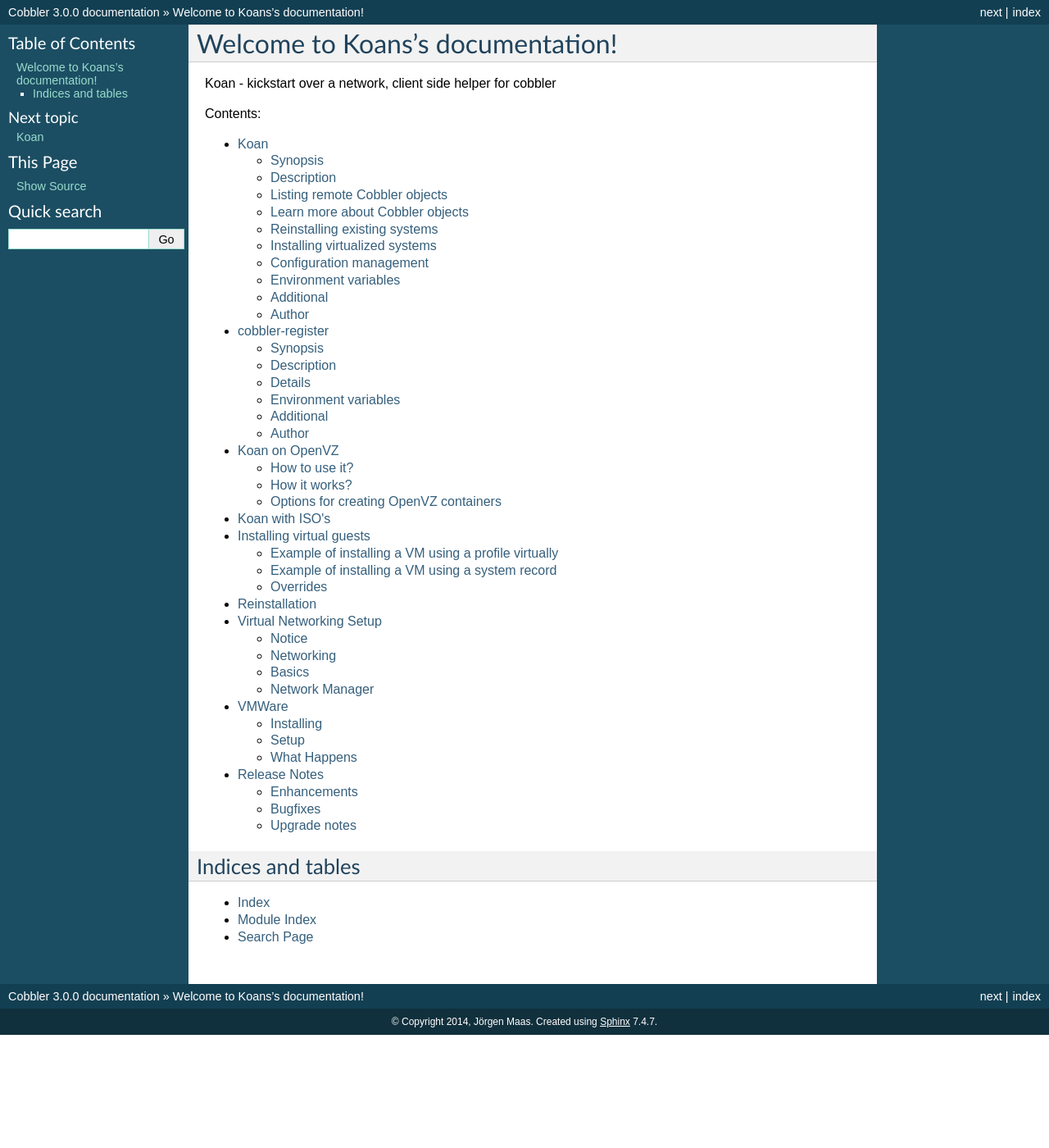
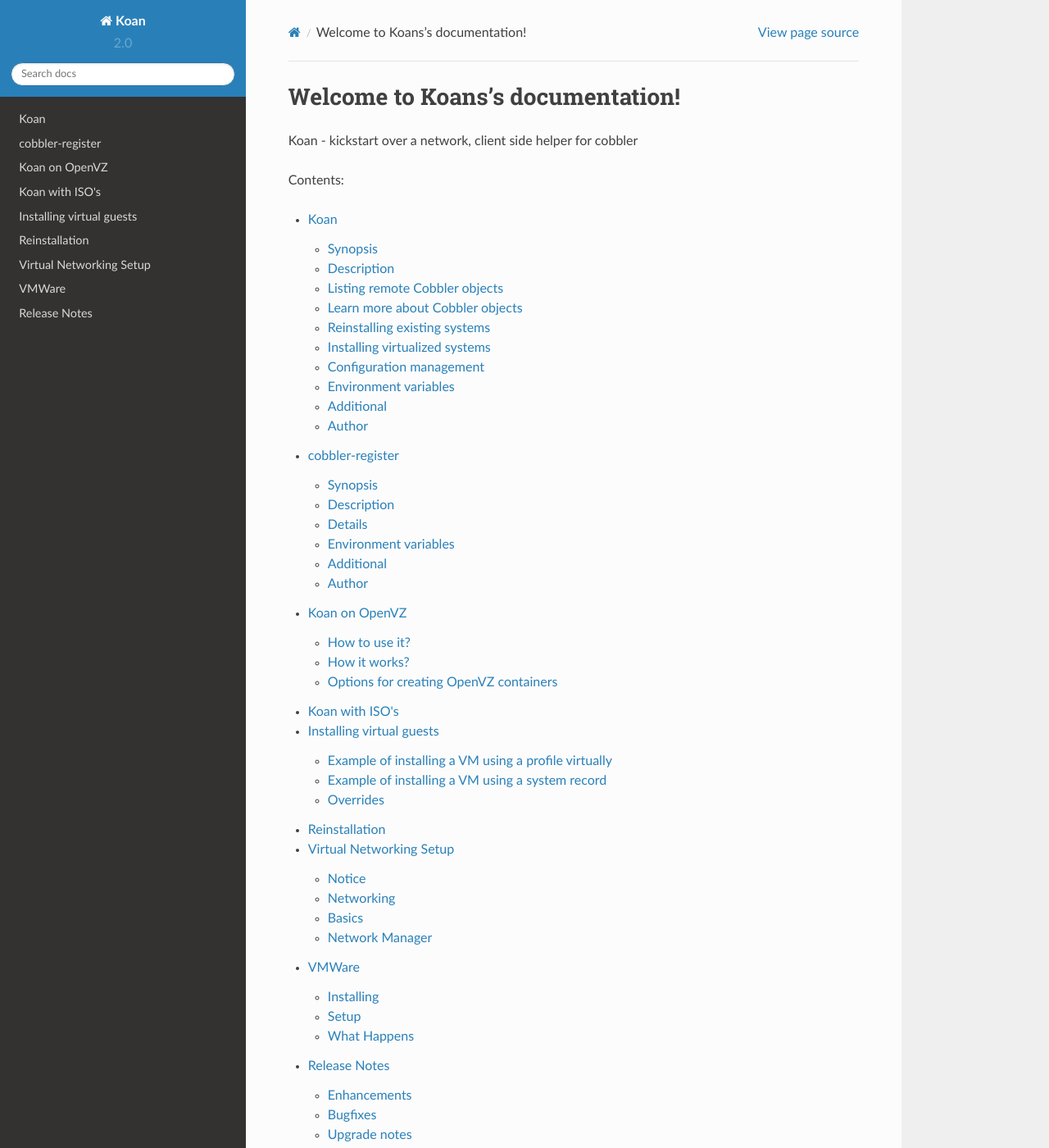
Before and after one commit to cobbler/koan, a Sphinx documentation site: the page built from docs/index.rst, in a window 1280 px wide and 1400 px high. Shown: the whole window at 82% size. Built offline with Sphinx 7.4.7 and the Read the Docs theme 2.0.0, drawn with Linux system fonts in a browser that asks for light colours; some of the changed text lies outside the part shown.

```diff
--- a/docs/conf.py
+++ b/docs/conf.py
@@ -1,31 +1,45 @@
 # -*- coding: utf-8 -*-
 #
-# Cobbler documentation build configuration file, created by
-# sphinx-quickstart on Sat Aug 23 06:59:22 2014.
+# Configuration file for the Sphinx documentation builder.
 #
-# This file is execfile()d with the current directory set to its containing dir.
-#
-# Note that not all possible configuration values are present in this
-# autogenerated file.
-#
-# All configuration values have a default; values that are commented out
-# serve to show the default.
+# This file does only contain a selection of the most common options. For a
+# full list see the documentation:
+# http://www.sphinx-doc.org/en/master/config
 
-import sys, os
+# -- Path setup --------------------------------------------------------------
 
 # If extensions (or modules to document with autodoc) are in another directory,
 # add these directories to sys.path here. If the directory is relative to the
 # documentation root, use os.path.abspath to make it absolute, like shown here.
-#sys.path.insert(0, os.path.abspath('.'))
+#
+import os
+import sys
+sys.path.insert(0, os.path.abspath('..'))
 
-# -- General configuration -----------------------------------------------------
+
+# -- Project configuration -----------------------------------------------------
+
+project = 'Koan'
+copyright = '2014, Jörgen Maas'
+author = 'Jörgen Maas'
+
+# The short X.Y version
+version = '2.0'
+# The full version, including alpha/beta/rc tags
+release = '2.9.0'
+
+
+# -- General configuration ---------------------------------------------------
 
 # If your documentation needs a minimal Sphinx version, state it here.
-#needs_sphinx = '1.0'
+#
+# needs_sphinx = '1.0'
 
 # Add any Sphinx extension module names here, as strings. They can be extensions
 # coming with Sphinx (named 'sphinx.ext.*') or your custom ones.
-extensions = ['sphinx.ext.autodoc']
+extensions = [
+    'sphinx.ext.autodoc',
+]
 
 # Add any paths that contain templates here, relative to this directory.
 templates_path = ['_templates']
@@ -39,22 +53,10 @@ source_suffix = '.rst'
 # The master toctree document.
 master_doc = 'index'
 
-# General information about the project.
-project = u'Cobbler'
-copyright = u'2014, Jörgen Maas'
-
-# The version info for the project you're documenting, acts as replacement for
-# |version| and |release|, also used in various other places throughout the
-# built documents.
-#
-# The short X.Y version.
-version = '3.0'
-# The full version, including alpha/beta/rc tags.
-release = '3.0.0'
 
 # The language for content autogenerated by Sphinx. Refer to documentation
 # for a list of supported languages.
-#language = None
+language = 'en'
 
 # There are two options for replacing |today|: either, you set today to some
 # non-false value, then it is used:
@@ -91,12 +93,22 @@ pygments_style = 'sphinx'
 
 # The theme to use for HTML and HTML Help pages.  See the documentation for
 # a list of builtin themes.
-html_theme = 'default'
+html_theme = 'sphinx_rtd_theme'
 
 # Theme options are theme-specific and customize the look and feel of a theme
 # further.  For a list of options available for each theme, see the
 # documentation.
-#html_theme_options = {}
+html_theme_options = {
+    'canonical_url': '',
+    # 'analytics_id': '',  #  Provided by Google in your dashboard
+    'logo_only': False,
+    'display_version': True,
+    'prev_next_buttons_location': 'bottom',
+    # Toc options
+    'collapse_navigation': True,
+    'sticky_navigation': True,
+    'navigation_depth': 4,
+}
 
 # Add any paths that contain custom themes here, relative to this directory.
 #html_theme_path = []
@@ -164,26 +176,27 @@ html_static_path = []
 #html_file_suffix = None
 
 # Output file base name for HTML help builder.
-htmlhelp_basename = 'Cobblerdoc'
+htmlhelp_basename = 'Koandoc'
 
 
 # -- Options for LaTeX output --------------------------------------------------
 
 latex_elements = {
-# The paper size ('letterpaper' or 'a4paper').
-#'papersize': 'letterpaper',
+    # The paper size ('letterpaper' or 'a4paper').
+    'papersize': 'a4paper',
 
-# The font size ('10pt', '11pt' or '12pt').
-#'pointsize': '10pt',
+    # The font size ('10pt', '11pt' or '12pt').
+    #'pointsize': '10pt',
 
-# Additional stuff for the LaTeX preamble.
-#'preamble': '',
+    # Additional stuff for the LaTeX preamble.
+    #'preamble': '',
 }
 
 # Grouping the document tree into LaTeX files. List of tuples
 # (source start file, target name, title, author, documentclass [howto/manual]).
 latex_documents = [
-  ('index', 'Koan.tex', u'Koan Documentation', u'Jörgen Maas', 'manual'),
+  (master_doc, 'Koan.tex', u'Koan Documentation',
+   'Jörgen Maas', 'manual'),
 ]
 
 # The name of an image file (relative to this directory) to place at the top of
@@ -226,8 +239,8 @@ man_pages = [
 # (source start file, target name, title, author,
 #  dir menu entry, description, category)
 texinfo_documents = [
-  ('index', 'Cobbler', u'Cobbler Documentation',
-   u'Jörgen Maas', 'Cobbler', 'One line description of project.',
+  (master_doc, 'Koan', u'Koan Documentation',
+   u'Jörgen Maas', 'Koan', 'One line description of project.',
    'Miscellaneous'),
 ]
 
@@ -239,3 +252,36 @@ texinfo_documents = [
 
 # How to display URL addresses: 'footnote', 'no', or 'inline'.
 #texinfo_show_urls = 'footnote'
+
+# -- Options for Epub output -------------------------------------------------
+
+# Bibliographic Dublin Core info.
+epub_title = project
+epub_author = author
+epub_publisher = author
+epub_copyright = copyright
+
+# The unique identifier of the text. This can be a ISBN number
+# or the project homepage.
+#
+# epub_identifier = ''
+
+# A unique identification for the text.
+#
+# epub_uid = ''
+
+# A list of files that should not be packed into the epub file.
+epub_exclude_files = ['search.html']
+
+
+# -- Extension configuration -------------------------------------------------
+
+# -- Options for intersphinx extension ---------------------------------------
+
+# Example configuration for intersphinx: refer to the Python standard library.
+intersphinx_mapping = {'python': ('https://docs.python.org/3', None)}
+
+# -- Options for todo extension ----------------------------------------------
+
+# If true, `todo` and `todoList` produce output, else they produce nothing.
+todo_include_todos = True
```
